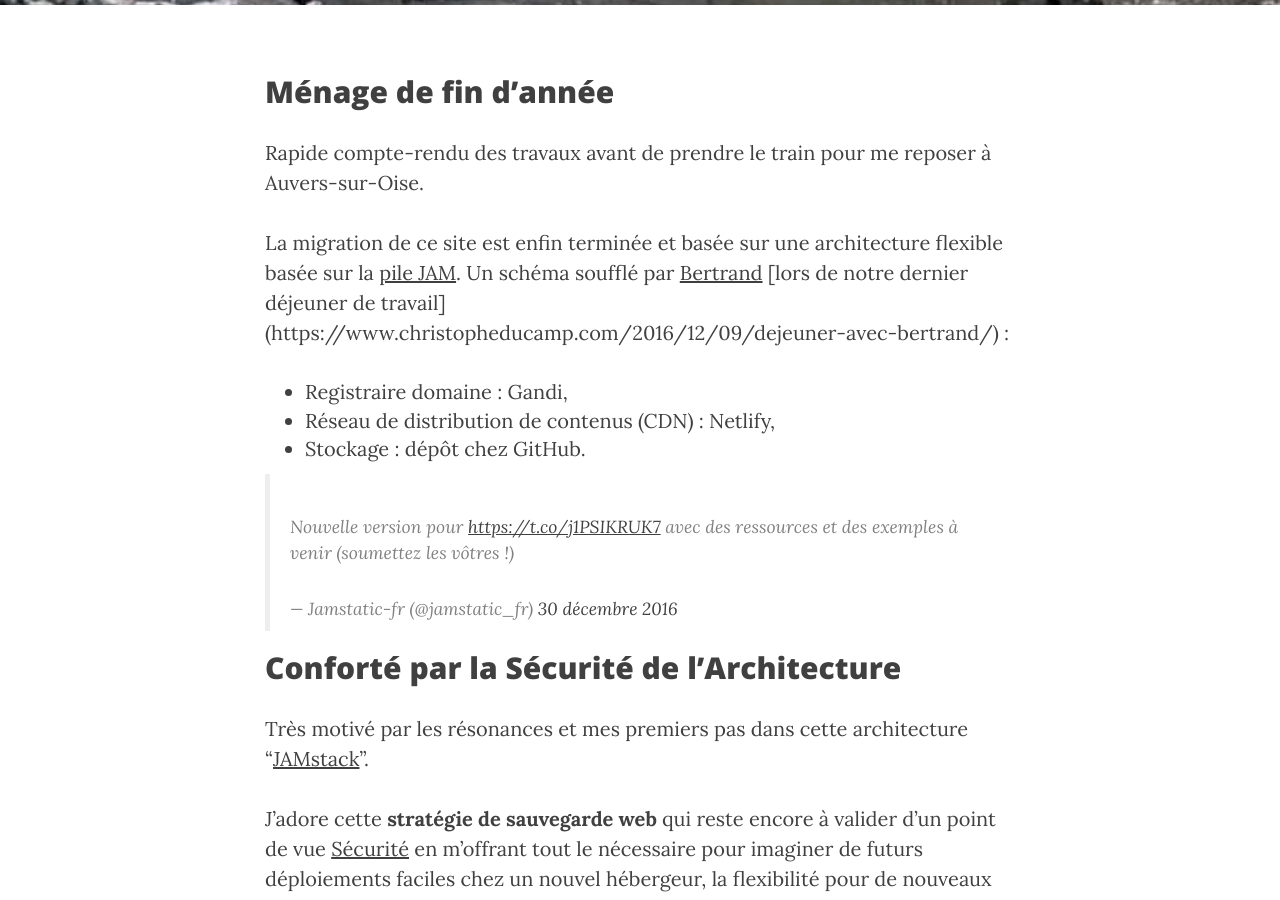
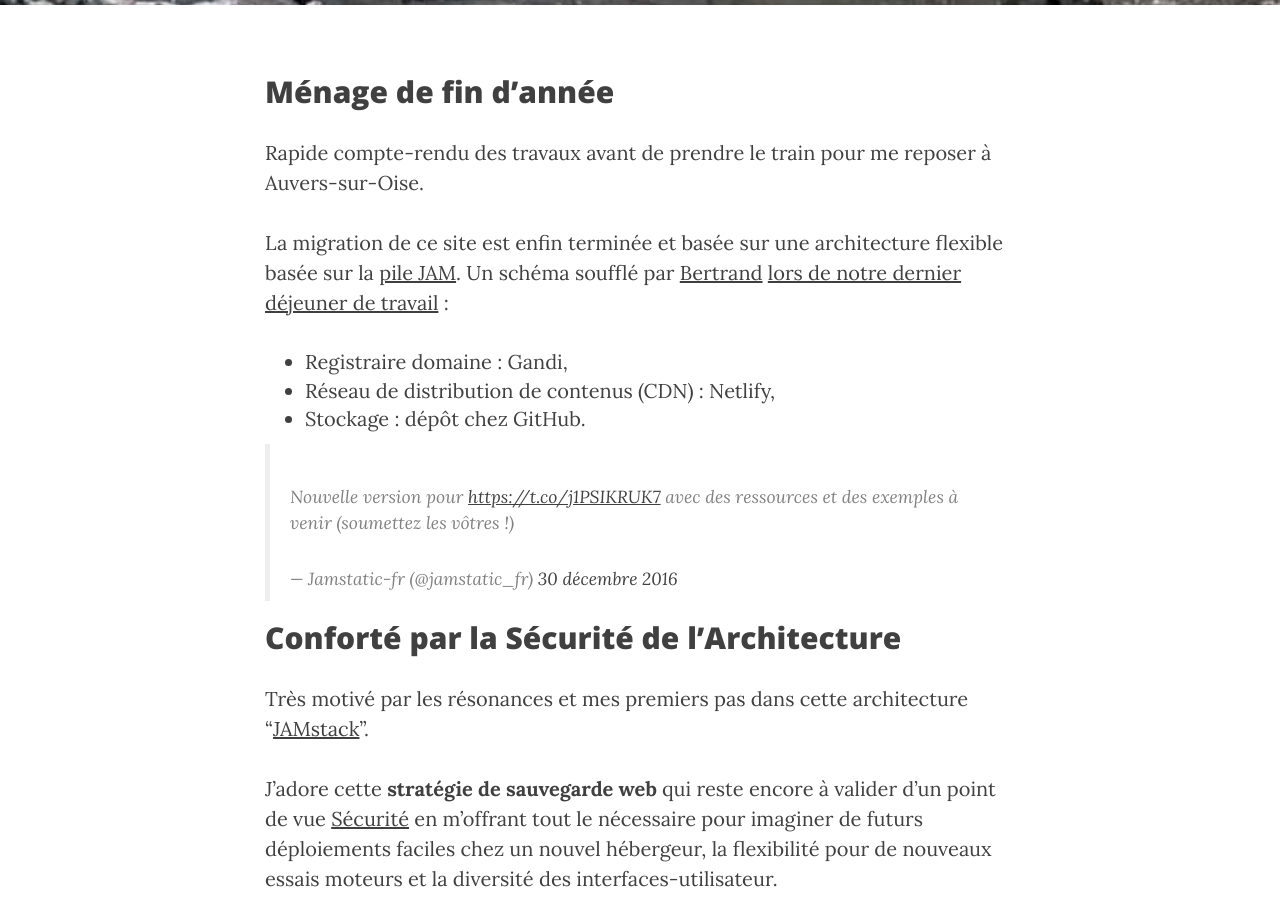
Before and after one commit to ChristopheDucamp/xtof-clean-blog, a Jekyll site: the page built from _posts/2016-12-30-sauvegarde-2017.markdown, in a window 1280 px wide and 900 px high, scrolled down 531 px. Built offline with Jekyll 4.4.1, drawn with Linux system fonts in a browser that asks for light colours; nearby versions of some CDN libraries; comment, search, counter and statistics services are not loaded; part of the change alters nothing that is shown.

Commit message:
Updated Sauvegarde 2017

```diff
--- a/_posts/2016-12-30-sauvegarde-2017.markdown
+++ b/_posts/2016-12-30-sauvegarde-2017.markdown
@@ -15,7 +15,7 @@ layout: post
 
 Rapide compte-rendu des travaux avant de prendre le train pour me reposer à Auvers-sur-Oise.
 
-La migration de ce site est enfin terminée et basée sur une architecture flexible basée sur la [pile JAM](http://ducamp.me/JAMStack). Un schéma  soufflé par <span class="h-card">[Bertrand](https://bertrandkeller.info)</span> <time datetime="2016-12-09">[lors de notre dernier déjeuner de travail](https://www.christopheducamp.com/2016/12/09/dejeuner-avec-bertrand/)</time> :
+La migration de ce site est enfin terminée et basée sur une architecture flexible basée sur la [pile JAM](http://ducamp.me/JAMStack). Un schéma  soufflé par <span class="h-card">[Bertrand](https://bertrandkeller.info)</span> [lors de notre dernier déjeuner de travail](https://www.christopheducamp.com/2016/12/09/dejeuner-avec-bertrand/) :
 * Registraire domaine : Gandi,
 * Réseau de distribution de contenus ([CDN](http://ducamp.me/CDN)) : [Netlify](https://netlify.com),
 * Stockage : [dépôt chez GitHub](https://github.com/ChristopheDucamp/xtof-clean-blog).
```
